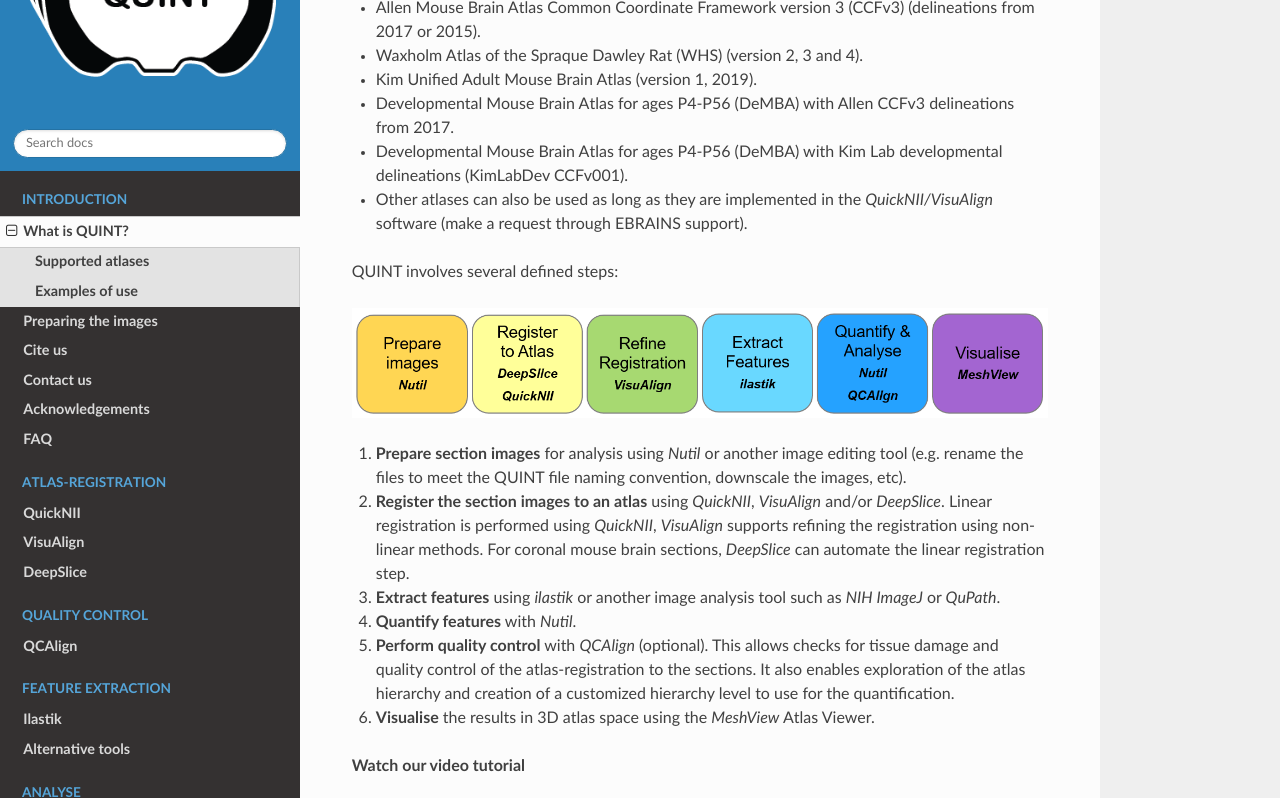
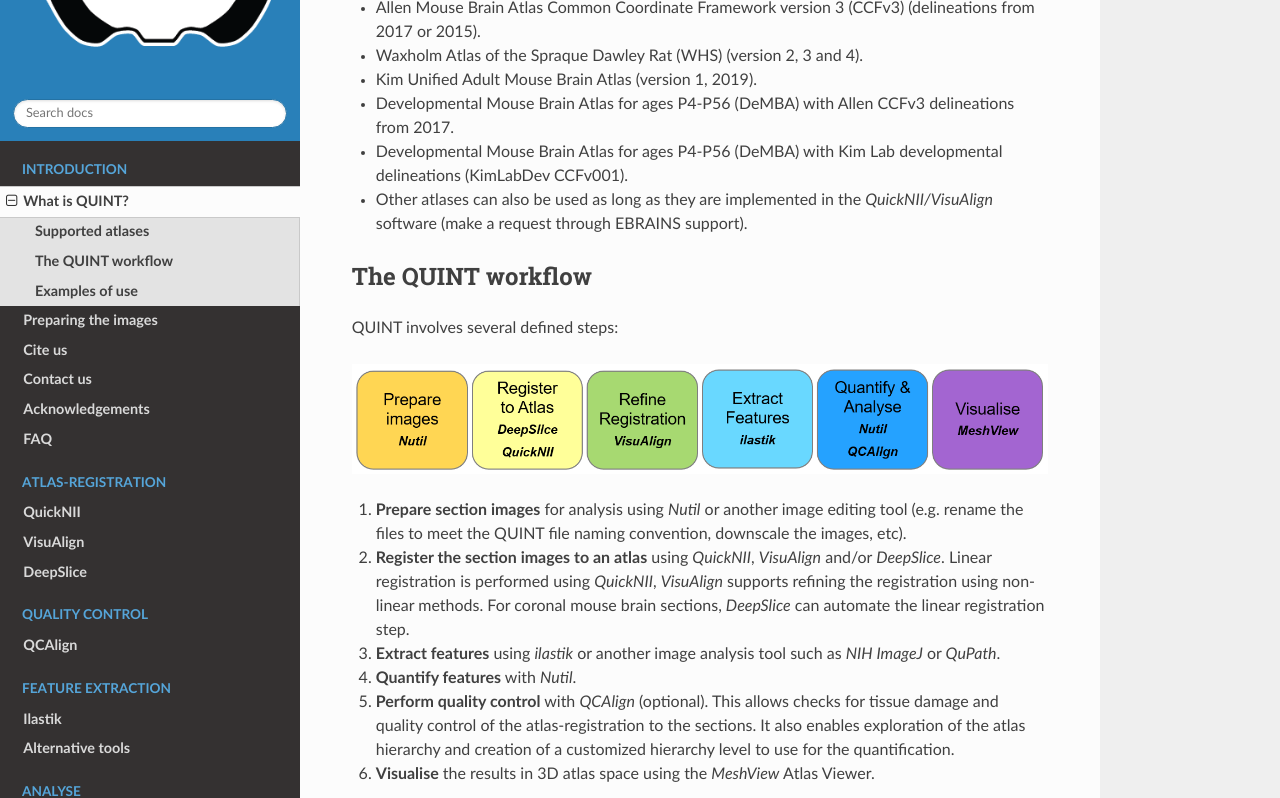
Before and after one commit to Neural-Systems-at-UIO/QUINT_workflow, a Sphinx documentation site: the page built from docs/QUINTintro.rst, in a window 1280 px wide and 900 px high, scrolled down 489 px, cut to the strip 0-798 px from the top of the window. Built offline with Sphinx 7.4.7 and the Read the Docs theme 3.1.0, drawn with Linux system fonts in a browser that asks for light colours.

Commit message:
Update QUINTintro.rst

```diff
--- a/docs/QUINTintro.rst
+++ b/docs/QUINTintro.rst
@@ -17,6 +17,9 @@
 * Developmental Mouse Brain Atlas for ages P4-P56 (DeMBA) with Allen CCFv3 delineations from 2017.
 * Developmental Mouse Brain Atlas for ages P4-P56 (DeMBA) with Kim Lab developmental delineations (KimLabDev CCFv001).
 * Other atlases can also be used as long as they are implemented in the *QuickNII/VisuAlign* software (make a request through EBRAINS support).
+
+**The QUINT workflow**
+------------------------
 
 QUINT involves several defined steps:
 
```
